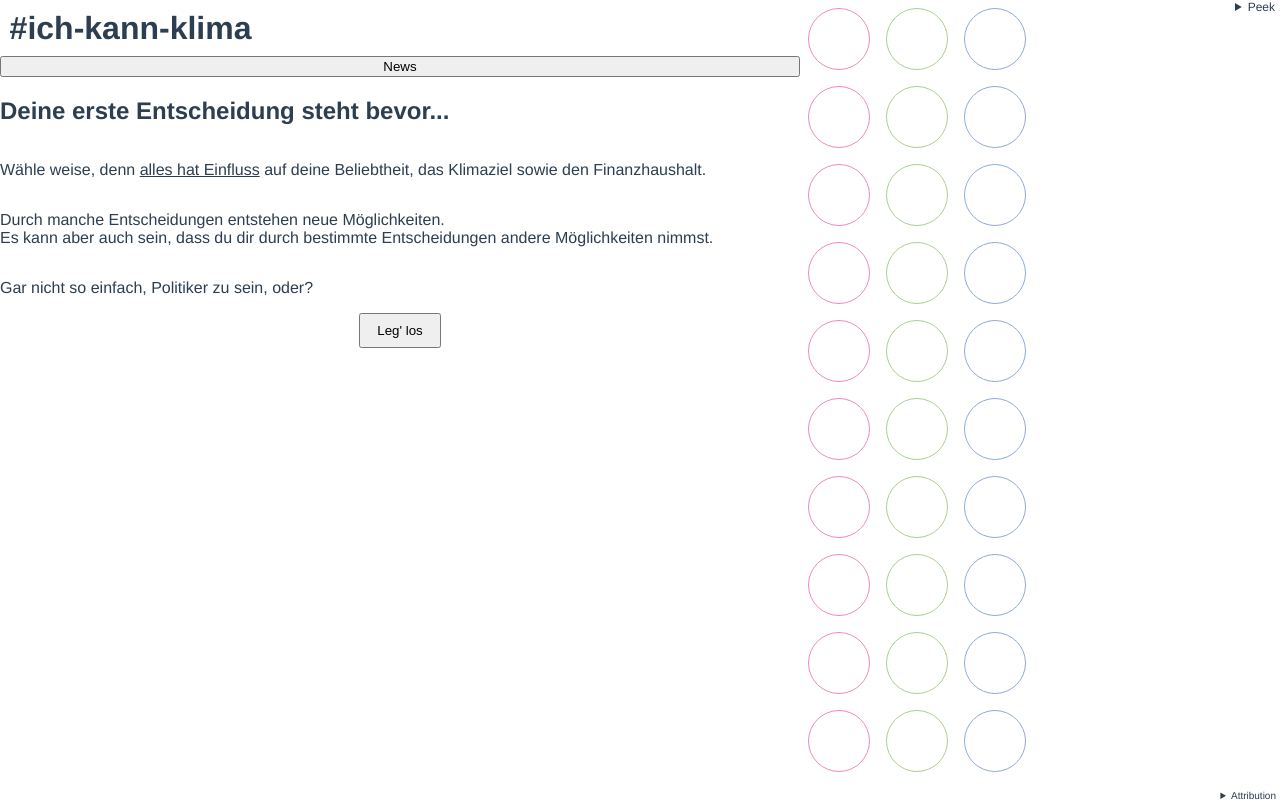
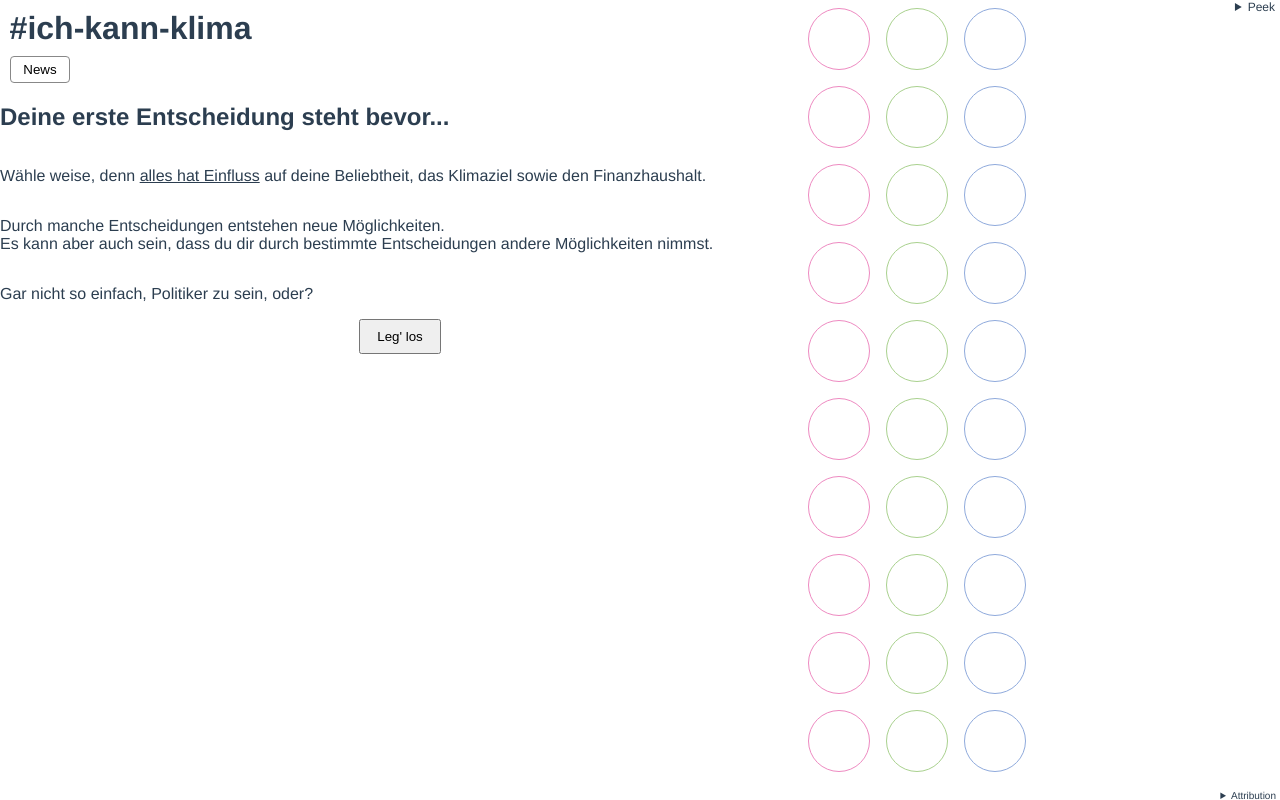
Before and after one commit to neustartklima/ich-kann-klima, a Vue app: page /start in a window 1280 px wide. Built offline with nearby package versions, Linux system fonts and the light colour scheme.

Commit message:
Improve button design

```diff
--- a/src/components/EventList.vue
+++ b/src/components/EventList.vue
@@ -72,4 +72,14 @@ header {
 ul {
   padding: 0 1rem;
 }
+
+button {
+  display: inline-block;
+  width: 60px;
+  margin-left: 10px;
+  background: white;
+  border: 1px solid #888;
+  border-radius: 4px;
+  padding: 5px 10px;
+}
 </style>
```
